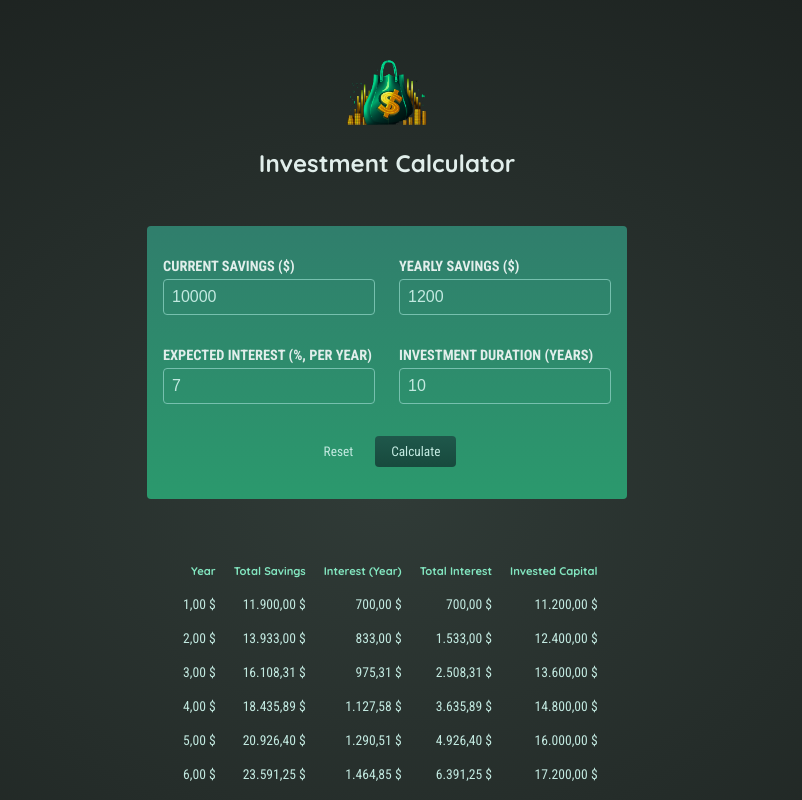
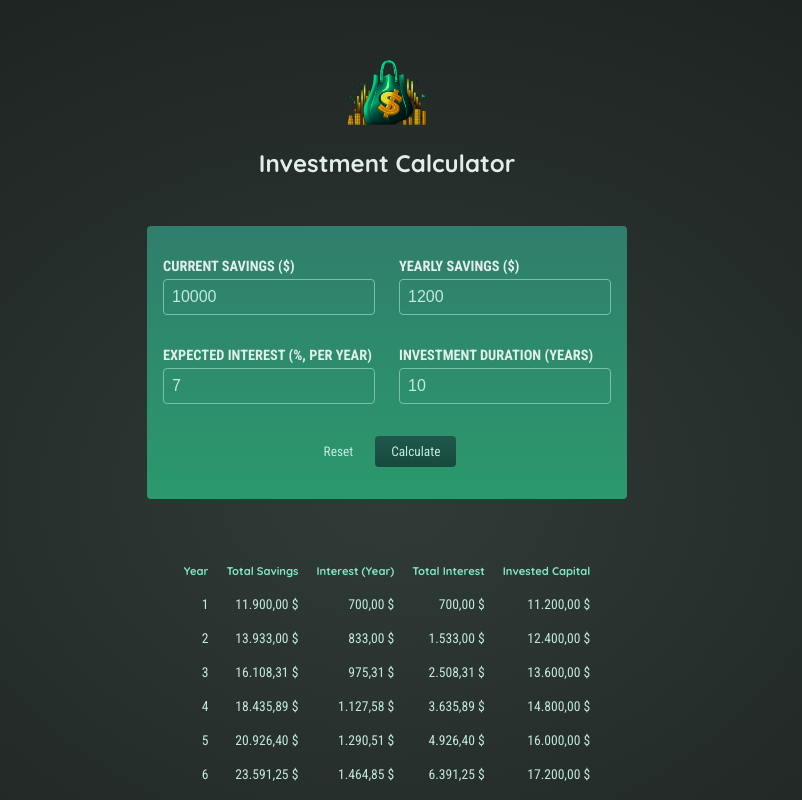
Before and after one commit to sasparaprince/Investment-Calculator, a React (Create React App) app: page / in a window 1280 px wide. Both pictures are taken after a click on the button "Calculate". Shown: the top 800 px of the page, without its empty margins (253-1055 px from the left). Built offline with nearby package versions, Linux system fonts and the light colour scheme.

Commit message:
fix output

```diff
--- a/src/components/ResultTable/ResultTable.js
+++ b/src/components/ResultTable/ResultTable.js
@@ -21,7 +21,7 @@ const ResultTable = (props) => {
       <tbody>
         {props.data.map((yearData) => (
           <tr key={yearData.year}>
-            <td>{formatter.format(yearData.year)}</td>
+            <td>{yearData.year}</td>
             <td>{formatter.format(yearData.savingsEndOfYear)}</td>
             <td>{formatter.format(yearData.yearlyInterest)}</td>
             <td>
```
